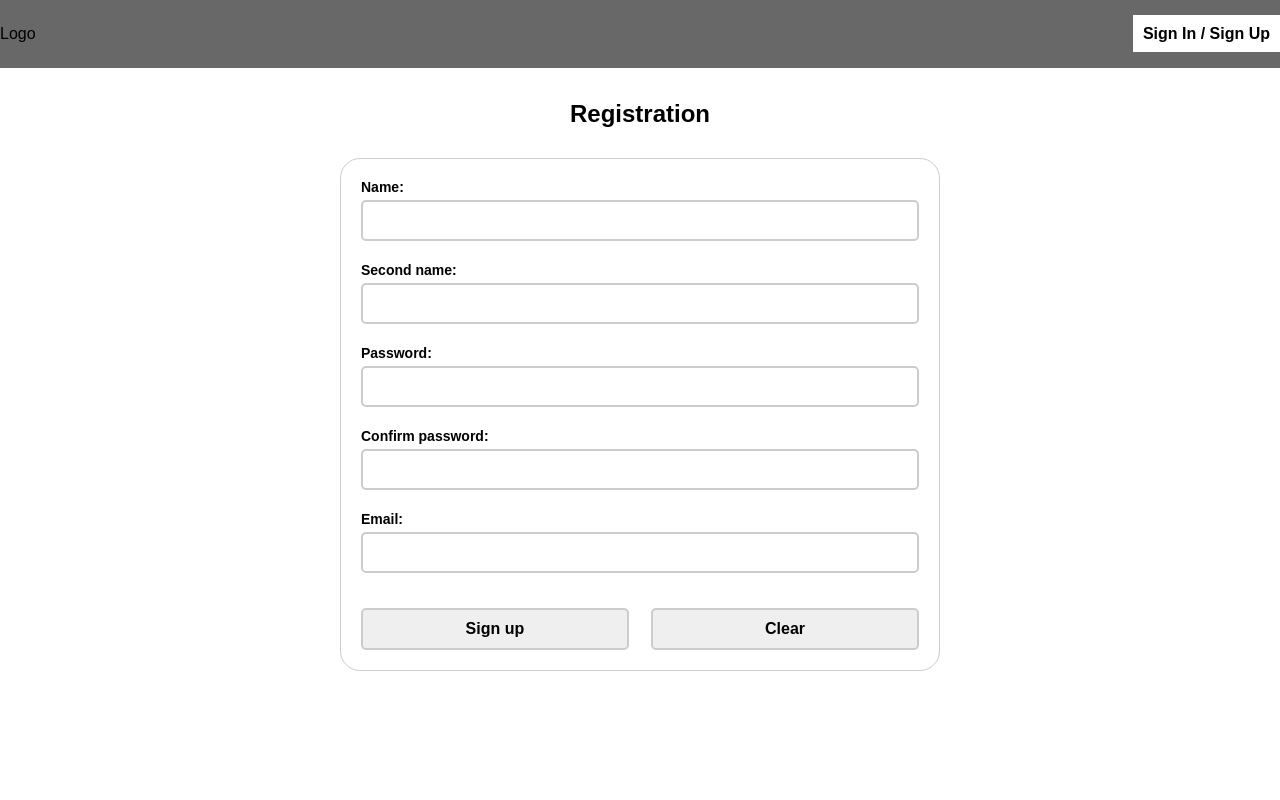
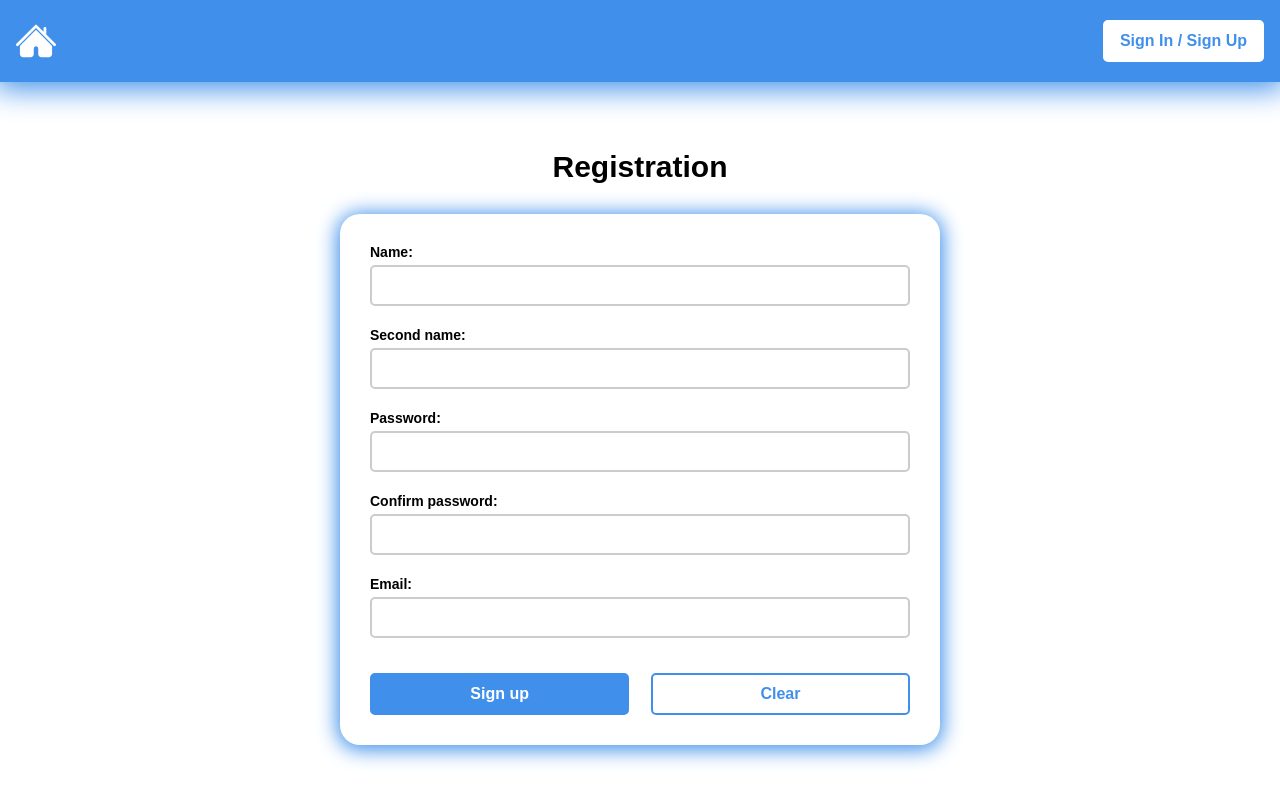
Before and after one commit to AlexLapko/movies-app, a React (Create React App) app: page /signUp in a window 1280 px wide. Built offline with nearby package versions, Linux system fonts and the light colour scheme.

Commit message:
added 404 page and changed style components

```diff
--- a/src/App.js
+++ b/src/App.js
@@ -6,9 +6,11 @@ import MovieInner from './components/movieInner/MovieInner'
 import SignIn from './components/auth/signIn/SignIn'
 import SignUp from './components/auth/signUp/SignUp'
 import Header from './components/header/Header'
+import NotFoundPage from './components/notFoundPage/NotFoundPage'
 
 const App = () => {
   // const dispatch = useDispatch()
+
 
   return (
     <BrowserRouter>
@@ -20,6 +22,7 @@ const App = () => {
             <Route path='/movie/:id' component={MovieInner} />
             <Route path='/signIn' component={SignIn}/>
             <Route path='/signUp' component={SignUp}/>
+            <Route path='*' component={NotFoundPage}/>
             <Redirect to="/" />
           </Switch>
         </div>
--- a/src/App.sass
+++ b/src/App.sass
@@ -6,5 +6,28 @@
 .container
   max-width: 1320px
   margin: 0 auto
+  padding: 0 16px
 .app
-  padding-top: 100px
+  padding: 150px 0 50px
+.btn
+  display: inline-block
+  padding: 10px 15px
+  text-decoration: none
+  background-color: #4090eb
+  border: 2px solid #4090eb
+  border-radius: 5px
+  font-size: 16px
+  color: #fff
+  font-weight: bold
+  cursor: pointer
+  text-align: center
+  transition: background-color .3s ease, color .3s ease
+  &:hover
+    background-color: #fff
+    color: #4090eb
+  &.secondary
+    background-color: #fff
+    color: #4090eb
+    &:hover
+      background-color: #4090eb
+      color: #fff
--- a/src/components/auth/Auth.sass
+++ b/src/components/auth/Auth.sass
@@ -1,14 +1,15 @@
 .form
   max-width: 600px
   width: 100%
-  border: 1px solid #ccc
-  padding: 20px
+  padding: 30px
   border-radius: 20px
   margin: 0 auto
+  box-shadow: 0px 2px 20px 3px #4090eb
   &-wrap
     margin-top: 50px 0
     &__title
       text-align: center
+      font-size: 30px
       margin-bottom: 30px
   &-field
     display: flex
@@ -24,6 +25,7 @@
       margin-bottom: 5px
       border: 2px solid #ccc
       border-radius: 5px
+      outline-color: #4090eb
     &__error
       font-size: 13px
       color: red
@@ -33,12 +35,4 @@
     justify-content: space-between
     margin-top: 30px
   &__btn
-    text-decoration: none
-    text-align: center
     width: 48%
-    color: #000
-    font-size: 16px
-    font-weight: bold
-    padding: 10px
-    border: 2px solid #ccc
-    border-radius: 5px
--- a/src/components/auth/signIn/SignIn.jsx
+++ b/src/components/auth/signIn/SignIn.jsx
@@ -2,7 +2,7 @@ import React from 'react';
 import { Formik, Field, Form, ErrorMessage } from 'formik';
 import * as Yup from 'yup';
 import '../Auth.sass'
-import { NavLink } from 'react-router-dom';
+import { NavLink, useHistory } from 'react-router-dom';
 
 const SignIn = () => {
   const validationSchema = Yup.object({
@@ -15,6 +15,8 @@ const SignIn = () => {
       .required('Email is required'),
   })
 
+  const history = useHistory()
+
   return (
     <Formik
       initialValues={{
@@ -22,7 +24,10 @@ const SignIn = () => {
         email: ''
         }}
         validateOnBlur
-        onSubmit={(values) => { console.log(values) }}
+        onSubmit={(values) => {
+          console.log(values)
+          history.push('/');
+        }}
         validationSchema={validationSchema}
     >
       {() => (
@@ -42,10 +47,9 @@ const SignIn = () => {
             <div className="form-btns">
               <button
                 type="submit"
-                // disabled={!(isValid && dirty)}
-                className="form__btn"
+                className="btn form__btn"
               >Sign in</button>
-              <NavLink to={`/signUp`} className="form__btn">
+              <NavLink to={`/signUp`} className="btn secondary form__btn">
                 Registration
               </NavLink>
             </div>
--- a/src/components/auth/signUp/SignUp.jsx
+++ b/src/components/auth/signUp/SignUp.jsx
@@ -2,6 +2,7 @@ import React from 'react';
 import { Formik, Field, Form, ErrorMessage } from 'formik';
 import * as Yup from 'yup';
 import '../Auth.sass'
+import { useHistory } from 'react-router-dom';
 
 const SignUp = () => {
   const validationSchema = Yup.object({
@@ -23,6 +24,8 @@ const SignUp = () => {
       .required('Email is required'),
   })
 
+  const history = useHistory()
+
   return (
     <Formik
       initialValues={{
@@ -33,7 +36,10 @@ const SignUp = () => {
         email: ''
         }}
         validateOnBlur
-        onSubmit={(values) => { console.log(values) }}
+        onSubmit={(values) => {
+          console.log(values)
+          history.push('/');
+        }}
         validationSchema={validationSchema}
     >
       {({resetForm}) => (
@@ -68,12 +74,12 @@ const SignUp = () => {
             <div className="form-btns">
               <button
                 type="submit"
-                className="form__btn"
+                className="btn form__btn"
               >Sign up</button>
               <button
                 type="button"
                 onClick={() => resetForm()}
-                className="form__btn"
+                className="btn secondary form__btn"
               >Clear</button>
             </div>
           </Form>
--- a/src/components/header/Header.jsx
+++ b/src/components/header/Header.jsx
@@ -1,17 +1,18 @@
 import React from "react";
 import './Header.sass'
 import { NavLink } from 'react-router-dom';
+import homeIcon from '../../icons/home.svg'
 
 const Header = () => {
 
   return (
     <div className="header">
       <div className="container">
-        <span className="header__logo">
-          Logo
-        </span>
+        <NavLink to={'/'} className="header__home-btn">
+          <img src={homeIcon} alt="" />
+        </NavLink>
         <div className="auth">
-          <NavLink to={`/signIn`} className="auth__btn">
+          <NavLink to={`/signIn`} className="btn auth__btn">
             Sign In / Sign Up
           </NavLink>
         </div>
--- a/src/components/header/Header.sass
+++ b/src/components/header/Header.sass
@@ -1,24 +1,32 @@
 .header
-  position: fixed
+  position: absolute
   top: 0
   left: 0
   right: 0
-  background: rgb(104, 104, 104)
-  padding: 25px 0
+  background: #4090eb
+  padding: 20px 0
+  box-shadow: 0px 2px 30px 5px #4090eb
   z-index: 10
   & .container
     display: flex
     align-items: center
     justify-content: space-between
-    max-width: 1290px
+    max-width: 1320px
+  &__home-btn
+    width: 40px
+    height: 40px
+    transition: opacity .3s ease
+    & img
+      width: 100%
+      height: 100%
+    &:hover
+      opacity: .7
 
 .auth__btn
-  padding: 10px
-  background: #fff
-  text-decoration: none
-  font-weight: bold
-  color: #000
+  background-color: #fff
+  color: #4090eb;
+  border: 2px solid #fff
   transition: color .3s ease, background-color .3s ease
   &:hover
     color: #fff
-    background-color: #000
+    background-color: #4090eb
--- a/src/components/movies/Movies.sass
+++ b/src/components/movies/Movies.sass
@@ -1,6 +1,5 @@
 .sort
   margin-bottom: 30px
-  margin-left: 15px
   &__title
     display: inline-block
     margin-bottom: 10px
@@ -8,12 +7,12 @@
   display: flex
   flex-wrap: wrap
   justify-content: center
-  margin: 0 -15px
+  margin: 0 -16px
   & .fetching
     width: 150px
     height: 150px
     margin: 30vh auto
-    border: 3px dashed #ccc
+    border: 3px dashed #4090eb
     border-radius: 50%
     animation-name: fetching
     animation-duration: 1s
@@ -31,17 +30,22 @@
   display: flex
   align-items: center
   justify-content: center
-  margin: 20px 0
+  margin: 20px 0 0
   & .page
     display: flex
     align-items: center
     justify-content: center
     width: 40px
     height: 40px
-    border: 1px solid lightgrey
-    border-radius: 50%
+    border: 2px solid #4090eb
+    border-radius: 10px
     margin: 0 10px
+    font-weight: bold
     cursor: pointer
+    transition: color .3s ease, background-color .3s ease
+    &:hover
+      color: #fff
+      background-color: #4090eb
     &.current-page
-      font-weight: bold
-      border: 2px solid grey
+      color: #fff
+      background-color: #4090eb
--- a/src/components/movies/movie/Movie.sass
+++ b/src/components/movies/movie/Movie.sass
@@ -3,12 +3,18 @@
   min-width: 300px
   margin: 0 15px 30px
   box-shadow: 0 0 10px 4px rgba(0, 0, 0, .6)
+  border-radius: 10px
+  transition: box-shadow .3s ease
+  &:hover
+    box-shadow: 0 0 20px 6px rgba(64, 144, 235, .6)
   &-img-box
     position: relative
     max-width: 100%
     overflow: hidden
+    border-radius: 10px 10px 0 0
   &__img
     width: 100%
+    border-radius: 10px 10px 0 0
     transition: transform .3s ease
   &__no-img
     display: flex
--- /dev/null
+++ b/src/components/notFoundPage/NotFoundPage.jsx
@@ -0,0 +1,20 @@
+import React from 'react'
+import { NavLink } from 'react-router-dom'
+import imgNotFoundPage from '../../images/404.jpg'
+import './NotFoundPage.sass'
+
+const NotFoundPage = () => {
+  return (
+    <div className="not-found">
+      <div className="not-found__img">
+        <img src={imgNotFoundPage} alt="Note found page" />
+      </div>
+      <div className="not-found-info">
+        <h1 className="not-found__title">OOPS!<br />PAGE NOT FOUND!</h1>
+        <NavLink to={'/'} className="btn">Back to movies</NavLink>
+      </div>
+    </div>
+  )
+}
+
+export default NotFoundPage
--- /dev/null
+++ b/src/components/notFoundPage/NotFoundPage.sass
@@ -0,0 +1,16 @@
+.not-found
+  display: flex
+  align-items: center
+  flex-wrap: wrap
+  margin: 100px auto
+  max-width: 750px
+  width: 100%
+  &__img
+    min-width: 300px
+    max-width: 300px
+    margin-right: 30px
+    & img
+      width: 100%
+  &__title
+    font-size: 40px
+    margin-bottom: 50px
--- a/src/components/sort/Sort.sass
+++ b/src/components/sort/Sort.sass
@@ -1,18 +1,23 @@
+.sort
+  &__title
+    font-weight: bold
+    margin-bottom: 5px
+
 .select
   display: block
   font-size: 16px
   font-family: sans-serif
   font-weight: 700
-  color: #444
   line-height: 1.3
   padding: .6em 1.4em .5em .8em
   width: 100%
   max-width: 300px
   box-sizing: border-box
   margin: 0
-  border: 1px solid #aaa
+  border: 2px solid #ccc
   box-shadow: 0 1px 0 1px rgba(0,0,0,.04)
   border-radius: .5em
+  cursor: pointer
   -moz-appearance: none
   -webkit-appearance: none
   appearance: none
@@ -21,11 +26,11 @@
   background-repeat: no-repeat, repeat
   background-position: right .7em top 50%, 0 0
   background-size: .65em auto, 100%
-
+  transition: border .3s ease
   &::-ms-expand
     display: none
   &:hover
-    border-color: #888
+    border-color: #4090eb
   &:focus
     border-color: #aaa
     box-shadow: 0 0 1px 3px rgba(59, 153, 252, .7)
```
Also changed, not shown: src/icons/home.svg (added), src/images/404.jpg (added).
